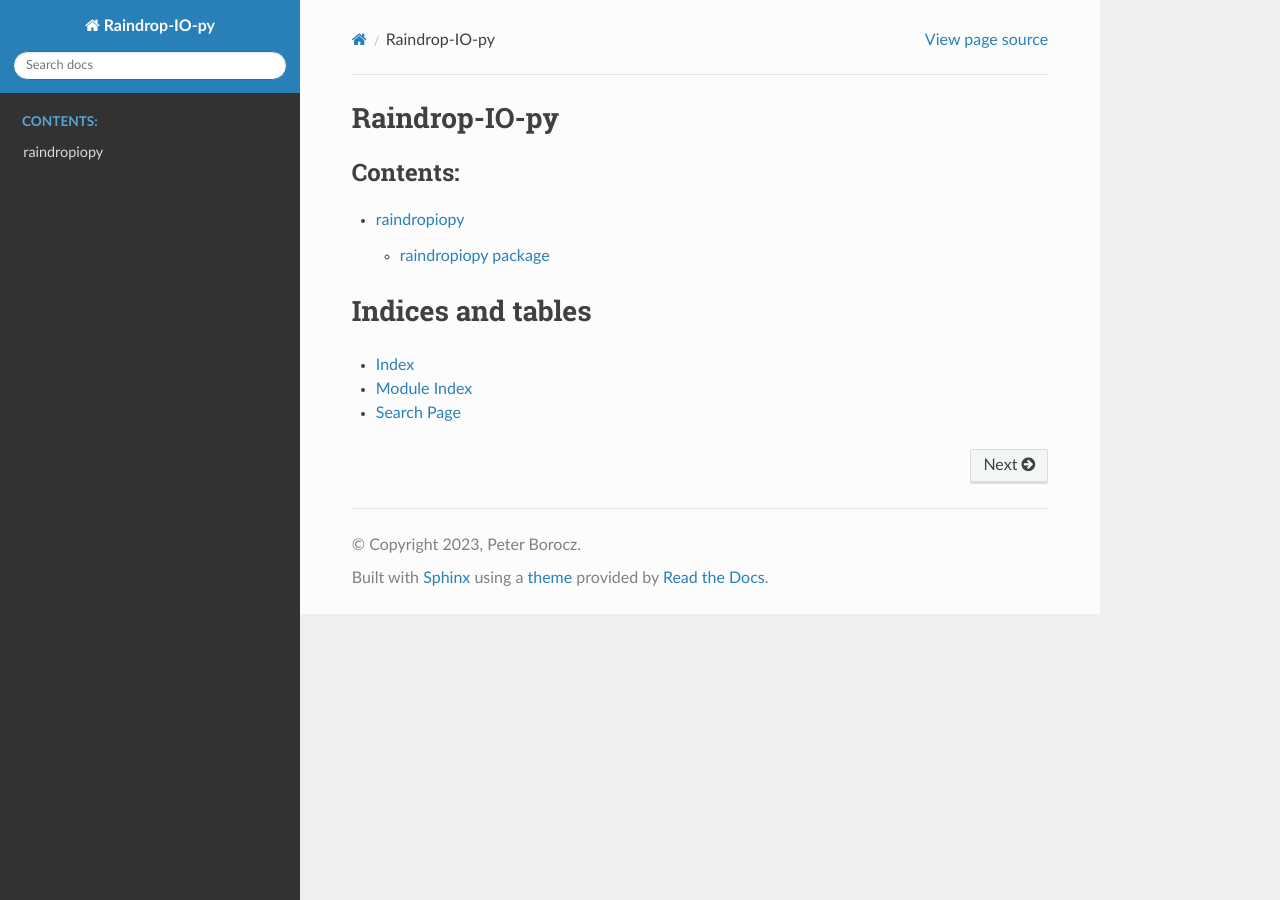
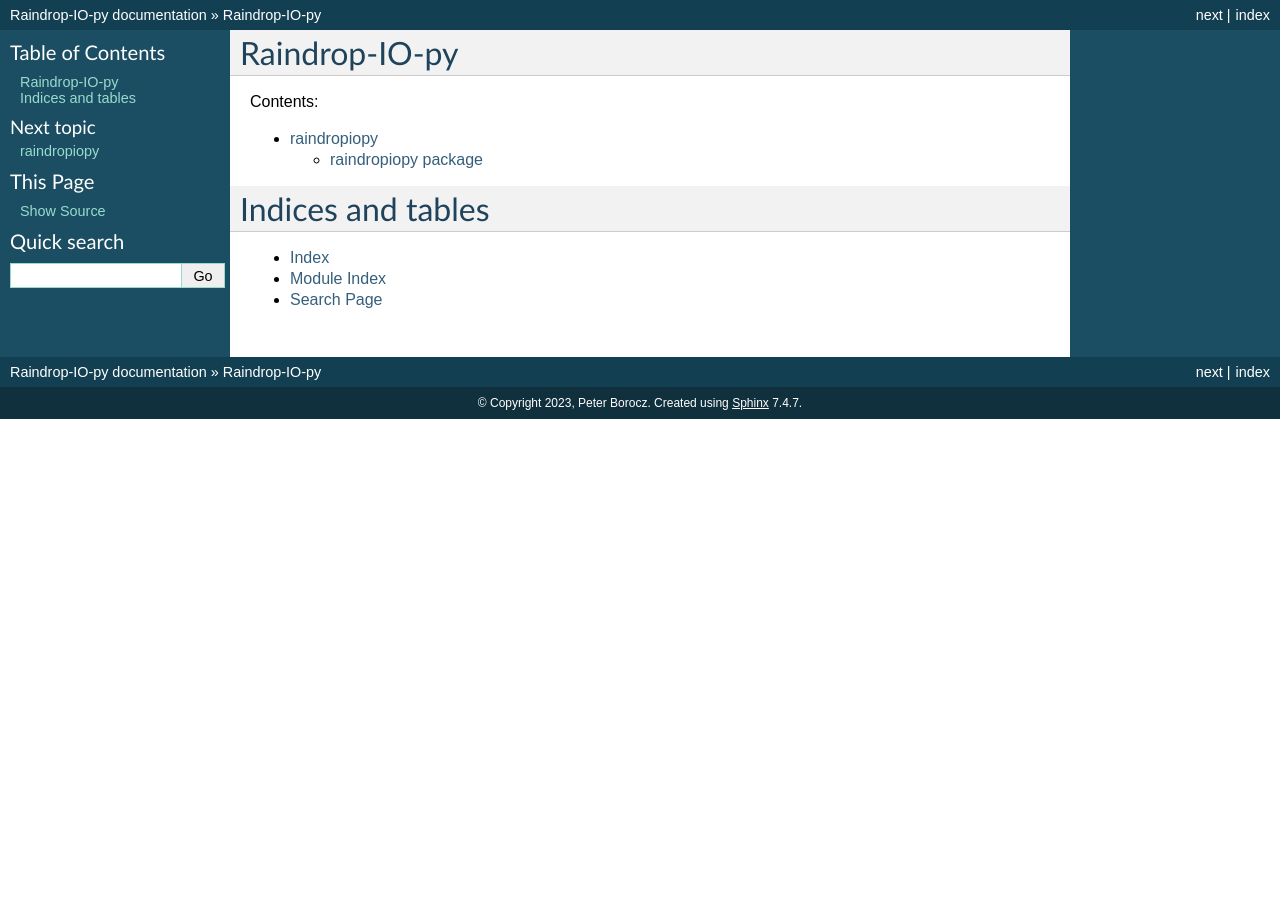
Before and after one commit to PBorocz/raindrop-io-py, a Sphinx documentation site: the page built from docs/index.rst, in a window 1280 px wide. Built offline with Sphinx 7.4.7, drawn with Linux system fonts in a browser that asks for light colours; some of the changed lines change nothing that is shown.

Commit message:
Minor attempted improvements to docs configuration.

```diff
--- a/docs/conf.py
+++ b/docs/conf.py
@@ -1,18 +1,13 @@
-"""Make ruff happy ;-)."""
-# Configuration file for the Sphinx documentation builder.
-#
-# For the full list of built-in configuration values, see the documentation:
-# https://www.sphinx-doc.org/en/master/usage/configuration.html
+"""Configuration file for the Sphinx documentation builder."""
+import os
+import sys
 
-# -- Project information -----------------------------------------------------
-# https://www.sphinx-doc.org/en/master/usage/configuration.html#project-information
+# Do this to allow autodoc to actually FIND our raindropiopy package..
+sys.path.insert(0, os.path.abspath("."))
 
 project = "Raindrop-IO-py"
 copyright = "2023, Peter Borocz"
 author = "Peter Borocz"
-
-# -- General configuration ---------------------------------------------------
-# https://www.sphinx-doc.org/en/master/usage/configuration.html#general-configuration
 
 extensions = ["sphinx.ext.autodoc", "sphinx.ext.napoleon"]
 
@@ -23,9 +18,29 @@
 templates_path = ["_templates"]
 exclude_patterns = ["_build", "Thumbs.db", ".DS_Store"]
 
+# html_theme = "sphinx_rtd_theme"
+html_theme = "default"
+html_static_path = ["_static"]
 
-# -- Options for HTML output -------------------------------------------------
-# https://www.sphinx-doc.org/en/master/usage/configuration.html#options-for-html-output
 
-html_theme = "sphinx_rtd_theme"
-html_static_path = ["_static"]
+# List of zero or more Sphinx-specific warning categories to be squelched (i.e.,
+# suppressed, ignored).
+# https://github.com/sphinx-doc/sphinx/issues/4961#issuecomment-1269463169
+suppress_warnings = [
+    # FIXME: *THIS IS TERRIBLE.* Generally speaking, we do want Sphinx to inform
+    # us about cross-referencing failures. Remove this hack entirely after Sphinx
+    # resolves this open issue:
+    #    https://github.com/sphinx-doc/sphinx/issues/4961
+    # Squelch mostly ignorable warnings resembling:
+    #     WARNING: more than one target found for cross-reference 'TypeHint':
+    #     beartype.door._doorcls.TypeHint, beartype.door.TypeHint
+    #
+    # Sphinx currently emits *HUNDREDS* of these warnings against our
+    # documentation. All of these warnings appear to be ignorable. Although we
+    # could explicitly squelch *SOME* of these warnings by canonicalizing
+    # relative to absolute references in docstrings, Sphinx emits still others
+    # of these warnings when parsing PEP-compliant type hints via static
+    # analysis. Since those hints are actual hints that *CANNOT* by definition
+    # by canonicalized, our only recourse is to squelch warnings altogether.
+    "ref.python",
+]
```
